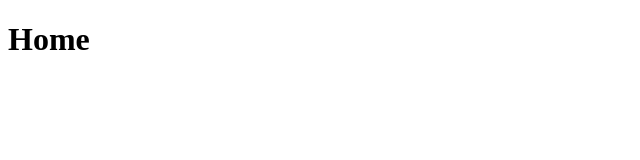
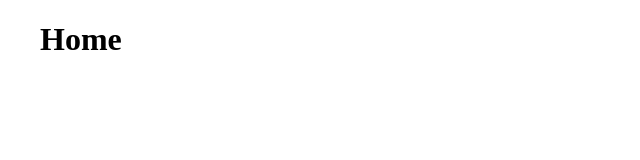
Before and after one commit to Kacperell/github-search, a React (Create React App) app: page / in a window 1280 px wide. Shown: the top 160 px of the page, without its empty margins (0-640 px from the left). Built offline with nearby package versions, Linux system fonts and the light colour scheme.

Commit message:
Init global styles (with 'styled-components')

```diff
--- a/src/App.tsx
+++ b/src/App.tsx
@@ -4,6 +4,7 @@ import {
   Routes,
   Route
 } from "react-router-dom";
+import GlobalStyle from './styles/Global';
 
 //In this small application route-based code splitting it is not necessary.
 //With more views, we would use code splitting with lazy and suspense to load pages dynamically.
@@ -15,7 +16,8 @@ const App: React.FC = () => {
   return (
     <>
       <BrowserRouter>
-        <main>
+        <GlobalStyle />
+        <main className='container'>
           <Routes>
             <Route path="/user/:id" element={<User />} />
             <Route path="/" element={<Home />} />
--- /dev/null
+++ b/src/styles/Global.tsx
@@ -0,0 +1,14 @@
+import { createGlobalStyle } from 'styled-components';
+const GlobalStyle = createGlobalStyle`
+  * {
+    box-sizing: border-box;
+  }
+
+  .container{
+    width: 1200px;
+    max-width:95%;
+    margin:auto;
+  }
+`
+
+export default GlobalStyle
```
